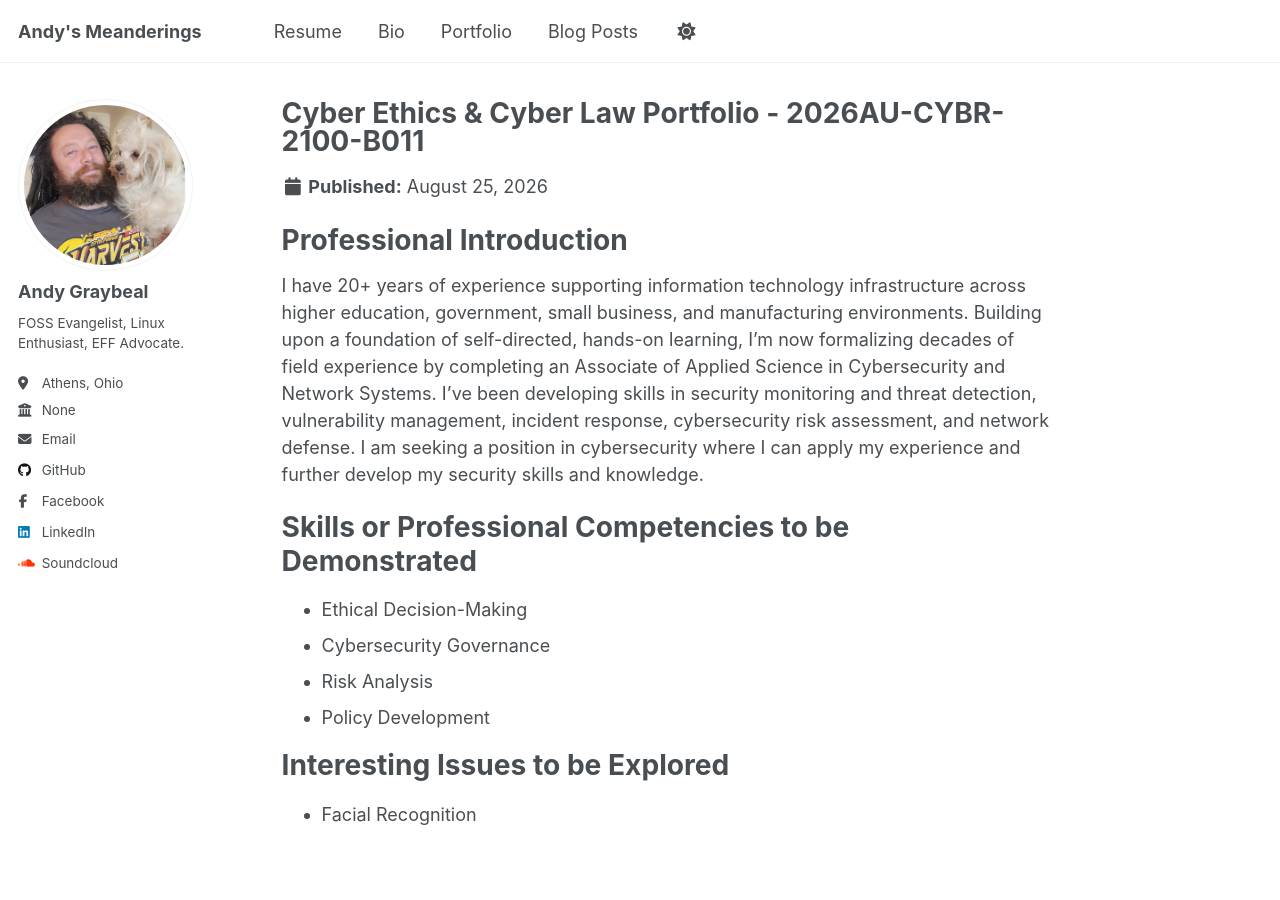
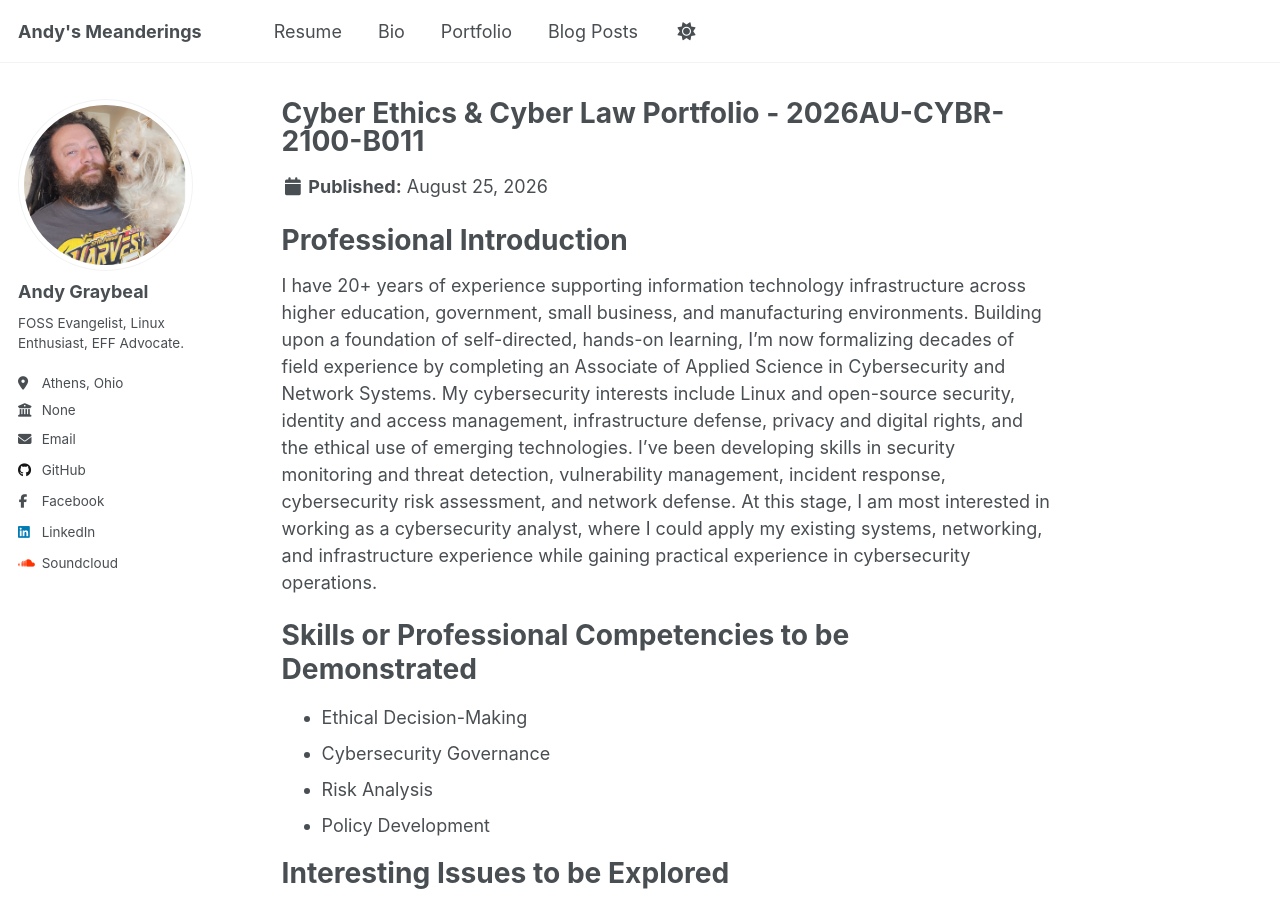
Before and after one commit to andy-graybeal/andy-graybeal.github.io, a Jekyll site: the page built from _portfolio/cybr-2100.md, in a window 1280 px wide and 900 px high. Built offline with Jekyll 4.4.1, drawn with Linux system fonts in a browser that asks for light colours; a script that is not in the unit is left out.

Commit message:
Revise professional introduction in cybr-2100.md
Updated professional introduction to include specific cybersecurity interests and a focus on the role of cybersecurity analyst.

```diff
--- a/_portfolio/cybr-2100.md
+++ b/_portfolio/cybr-2100.md
@@ -4,7 +4,7 @@ excerpt: "A place to showcase my work from Cyber Ethics class at Hocking"
 collection: portfolio
 ---
 # Professional Introduction
-I have 20+ years of experience supporting information technology infrastructure across higher education, government, small business, and manufacturing environments. Building upon a foundation of self-directed, hands-on learning, I’m now formalizing decades of field experience by completing an Associate of Applied Science in Cybersecurity and Network Systems. I've been developing skills in security monitoring and threat detection, vulnerability management, incident response, cybersecurity risk assessment, and network defense. I am seeking a position in cybersecurity where I can apply my experience and further develop my security skills and knowledge.
+I have 20+ years of experience supporting information technology infrastructure across higher education, government, small business, and manufacturing environments. Building upon a foundation of self-directed, hands-on learning, I’m now formalizing decades of field experience by completing an Associate of Applied Science in Cybersecurity and Network Systems. My cybersecurity interests include Linux and open-source security, identity and access management, infrastructure defense, privacy and digital rights, and the ethical use of emerging technologies.  I've been developing skills in security monitoring and threat detection, vulnerability management, incident response, cybersecurity risk assessment, and network defense.  At this stage, I am most interested in working as a cybersecurity analyst, where I could apply my existing systems, networking, and infrastructure experience while gaining practical experience in cybersecurity operations.
 
 # Skills or Professional Competencies to be Demonstrated
 - Ethical Decision-Making
```
